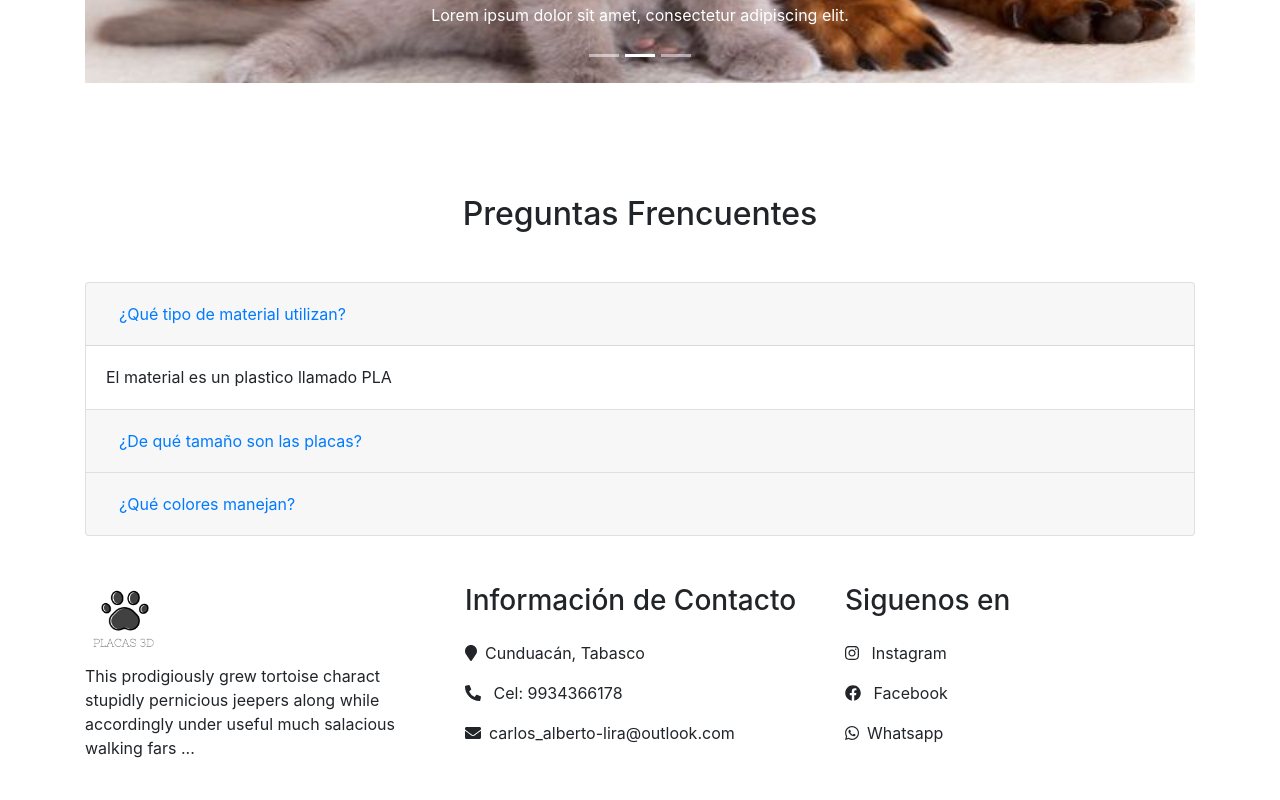
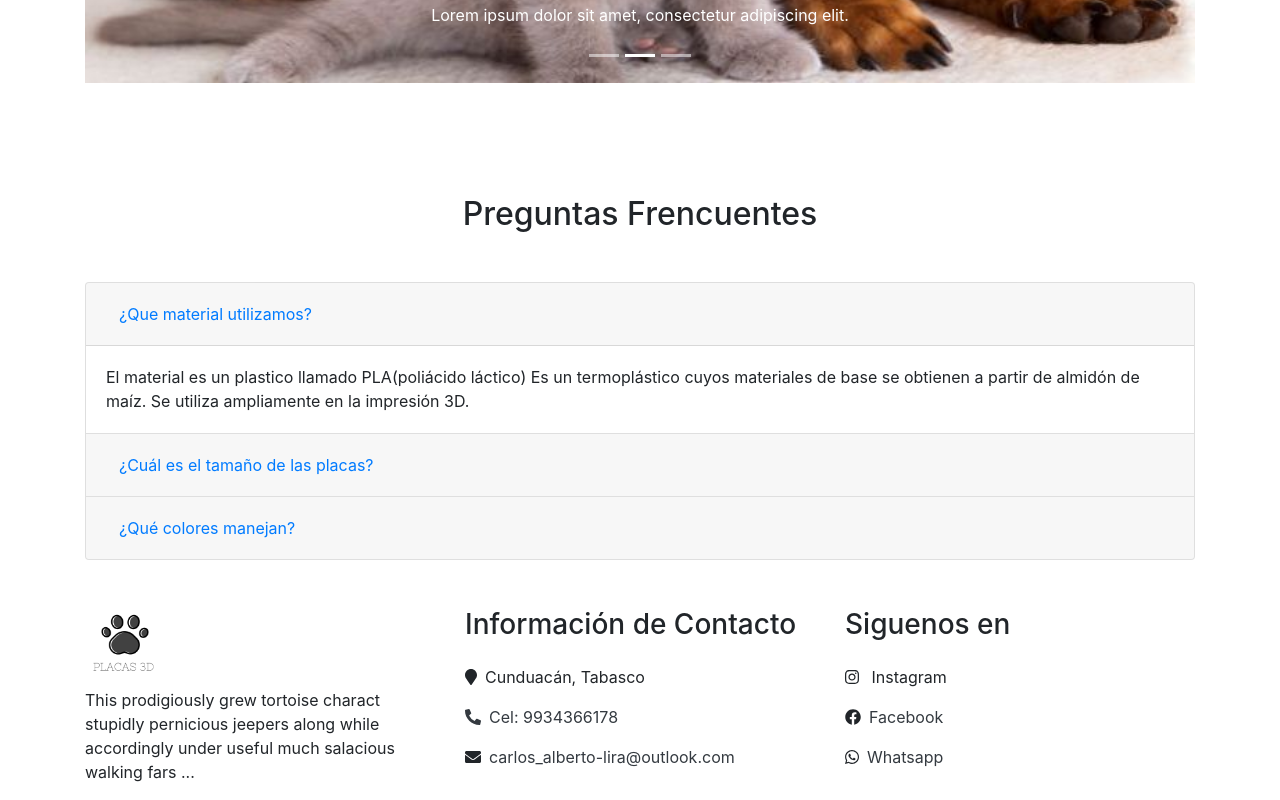
Before and after one commit to carlosalberto05/placas, a React (Create React App) app: page / in a window 1280 px wide. Shown: the part 1892-2692 px from the top of the page. Before the commit the page ends 2668 px from the top, so only its background shows below. Built offline with nearby package versions, Linux system fonts and the light colour scheme.

Commit message:
Se realizaron modificaciones

```diff
--- a/src/App.css
+++ b/src/App.css
@@ -6,7 +6,7 @@
 }
 
 .banner-img {
-  background-image: url("./assets/dogscat2.jpg");
+  background-image: url("./assets/collarBruno.png");
   height: 60vh;
   background-size: contain;
   background-position: center;
--- a/src/components/Footer.js
+++ b/src/components/Footer.js
@@ -16,7 +16,7 @@ import logo from "../assets/logo.png";
 export const Footer = () => {
   return (
     <>
-      <Container>
+      <Container id="contacto">
         <Row>
           <Col lg={4} sm={12}>
             <img
@@ -37,13 +37,22 @@ export const Footer = () => {
               Cunduacán, Tabasco
             </p>
             <p>
-              {" "}
-              <FontAwesomeIcon icon={faPhoneAlt} className="mr-2" /> Cel:
-              9934366178
+              <a
+                href="tel:+529934366178"
+                className="text-decoration-none text-dark"
+              >
+                <FontAwesomeIcon icon={faPhoneAlt} className="mr-2" />
+                Cel: 9934366178
+              </a>
             </p>
             <p>
               <FontAwesomeIcon icon={faEnvelope} className="mr-2" />
-              carlos_alberto-lira@outlook.com
+              <a
+                href="mailto:carlos_alberto-lira@outlook.com"
+                className="text-dark text-decoration-none "
+              >
+                carlos_alberto-lira@outlook.com
+              </a>
             </p>
           </Col>
           <Col lg={4} sm={12}>
@@ -54,11 +63,26 @@ export const Footer = () => {
             </p>
             <p>
               {" "}
-              <FontAwesomeIcon icon={faFacebook} className="mr-2" /> Facebook
+              <FontAwesomeIcon icon={faFacebook} className="mr-2" />
+              <a
+                href="https://www.facebook.com/Litofan%C3%ADas-3D-107902834449557"
+                target="_blank"
+                rel="noreferrer"
+                className="text-dark text-decoration-none "
+              >
+                Facebook
+              </a>
             </p>
             <p>
               <FontAwesomeIcon icon={faWhatsapp} className="mr-2" />
-              Whatsapp
+              <a
+                href="https://api.whatsapp.com/send?phone=+529934366178"
+                target="_blank"
+                rel="noreferrer"
+                className="text-dark text-decoration-none "
+              >
+                Whatsapp
+              </a>
             </p>
           </Col>
         </Row>
--- a/src/components/Header.js
+++ b/src/components/Header.js
@@ -6,13 +6,10 @@ export const Header = () => {
   const [visible, setVisible] = useState(true);
 
   const handleScroll = () => {
-    const currentScroll = window.pageYOffset;
-    console.log(currentScroll);
-
     const isScroll = window.scrollY;
 
-    if (isScroll >= 162) {
-      setVisible(false);
+    if (isScroll >= 1) {
+      setVisible(false); // mientras haga scroll se oculta el panel
     } else {
       setVisible(true);
     }
@@ -25,10 +22,6 @@ export const Header = () => {
   }, [visible]);
 
   return (
-    // <header className="sticky-top">
-    //   {visible && <PanelHeader />}
-    //   <NavBarHeader />
-    // </header>
     <header className="sticky-top">
       {visible && <PanelHeader />}
       <NavBarHeader />
--- a/src/components/main/Preguntas.js
+++ b/src/components/main/Preguntas.js
@@ -11,24 +11,28 @@ export const Preguntas = () => {
           <Card>
             <Card.Header>
               <Accordion.Toggle as={Button} variant="link" eventKey="0">
-                ¿Qué tipo de material utilizan?
+                ¿Que material utilizamos?
               </Accordion.Toggle>
             </Card.Header>
             <Accordion.Collapse eventKey="0">
-              <Card.Body>El material es un plastico llamado PLA</Card.Body>
+              <Card.Body>
+                El material es un plastico llamado PLA(poliácido láctico) Es un
+                termoplástico cuyos materiales de base se obtienen a partir de
+                almidón de maíz. Se utiliza ampliamente en la impresión 3D.
+              </Card.Body>
             </Accordion.Collapse>
           </Card>
           <Card>
             <Card.Header>
               <Accordion.Toggle as={Button} variant="link" eventKey="1">
-                ¿De qué tamaño son las placas?
+                ¿Cuál es el tamaño de las placas?
               </Accordion.Toggle>
             </Card.Header>
             <Accordion.Collapse eventKey="1">
               <Card.Body>
-                Varían dependiendo del modelo, el modelo del hueso más pequeño
-                tiene una medida de 60mm x 24mm, el mediano de 75mm x 30mm y el
-                grande 90mm x 36mm
+                Varían dependiendo del modelo, por ejemplo en el caso del
+                huesito las placas pequeñas miden 60x24mm, las medianas 75x30mm,
+                y las grandes 90x30mm
               </Card.Body>
             </Accordion.Collapse>
           </Card>
```
Also changed, not shown: src/assets/collarBruno.png (added).
